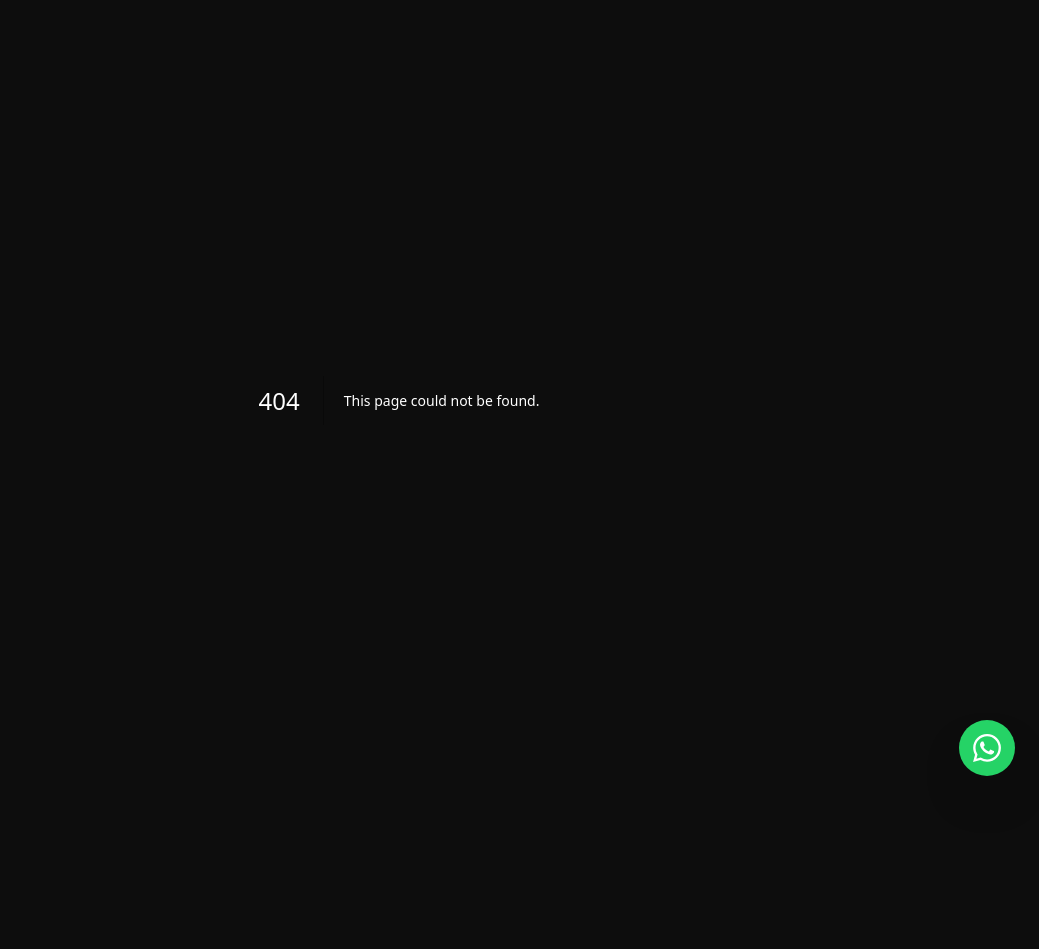
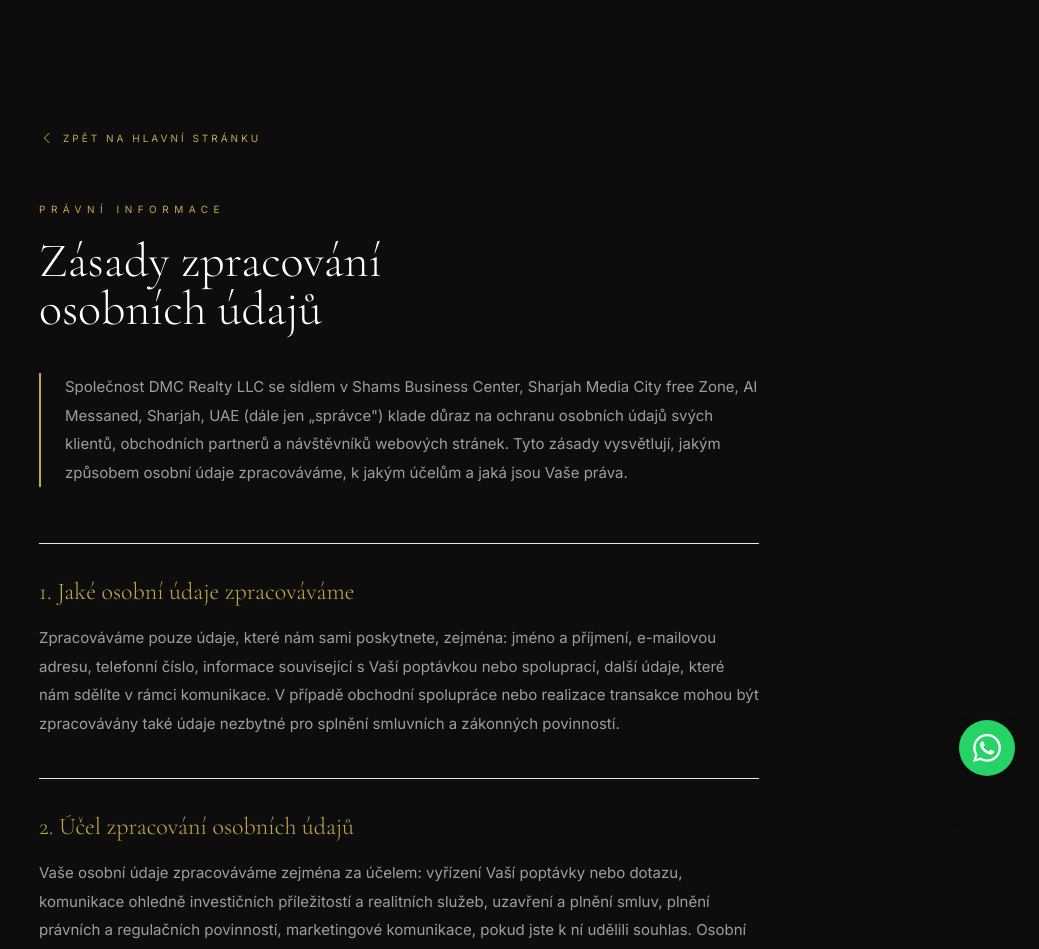
Before and after one commit to JanBlazekDubai/luxusni-dubaj, a Next.js app: page /zasady-zpracovani-osobnich-udaju in a window 1280 px wide. Before the commit this address had no page. Shown: the top 949 px of the page, without its empty margins (241-1280 px from the left). Before the commit the page ends 800 px from the top, so only its background shows below. Built offline with nearby package versions, Linux system fonts and the light colour scheme.

Commit message:
Add privacy policy page and GDPR consent

```diff
--- a/app/page.tsx
+++ b/app/page.tsx
@@ -925,6 +925,12 @@ function Contact() {
                   className="w-full py-4 bg-[#C9A84C] text-black text-[10px] tracking-[0.35em] uppercase font-medium hover:bg-[#b8963d] transition-colors duration-200 disabled:opacity-50 disabled:cursor-not-allowed">
                   {sending ? 'Odesílání…' : 'Odeslat'}
                 </button>
+                <p className="text-white/30 text-xs leading-relaxed text-center">
+                  Odesláním formuláře souhlasíte se zpracováním osobních údajů dle našich{' '}
+                  <a href="/zasady-zpracovani-osobnich-udaju" className="text-[#C9A84C] hover:text-white transition-colors underline-offset-2 hover:underline">
+                    zásad
+                  </a>.
+                </p>
               </form>
             )}
           </div>
@@ -941,7 +947,10 @@ function Footer() {
     <footer className="bg-[#0D0D0D] border-t border-white/5 py-10">
       <div className="max-w-7xl mx-auto px-6 flex flex-col md:flex-row items-center justify-between gap-4 text-white/25 text-xs tracking-widest">
         <span>© 2025 Jan Blažek | Luxury Real Estate Dubai</span>
-        <a href="https://bytyvdubaji.cz" target="_blank" rel="noopener noreferrer" className="hover:text-[#C9A84C] transition-colors">bytyvdubaji.cz</a>
+        <div className="flex items-center gap-6">
+          <a href="/zasady-zpracovani-osobnich-udaju" className="hover:text-[#C9A84C] transition-colors">Zásady zpracování osobních údajů</a>
+          <a href="https://bytyvdubaji.cz" target="_blank" rel="noopener noreferrer" className="hover:text-[#C9A84C] transition-colors">bytyvdubaji.cz</a>
+        </div>
       </div>
     </footer>
   )
--- /dev/null
+++ b/app/zasady-zpracovani-osobnich-udaju/page.tsx
@@ -0,0 +1,106 @@
+import Link from 'next/link'
+import type { Metadata } from 'next'
+
+export const metadata: Metadata = {
+  title: 'Zásady zpracování osobních údajů | Jan Blažek Luxury Real Estate Dubai',
+}
+
+const sections = [
+  {
+    title: '1. Jaké osobní údaje zpracováváme',
+    text: 'Zpracováváme pouze údaje, které nám sami poskytnete, zejména: jméno a příjmení, e-mailovou adresu, telefonní číslo, informace související s Vaší poptávkou nebo spoluprací, další údaje, které nám sdělíte v rámci komunikace. V případě obchodní spolupráce nebo realizace transakce mohou být zpracovávány také údaje nezbytné pro splnění smluvních a zákonných povinností.',
+  },
+  {
+    title: '2. Účel zpracování osobních údajů',
+    text: 'Vaše osobní údaje zpracováváme zejména za účelem: vyřízení Vaší poptávky nebo dotazu, komunikace ohledně investičních příležitostí a realitních služeb, uzavření a plnění smluv, plnění právních a regulačních povinností, marketingové komunikace, pokud jste k ní udělili souhlas. Osobní údaje nejsou zpracovávány k jiným účelům, než ke kterým byly poskytnuty.',
+  },
+  {
+    title: '3. Právní základ zpracování',
+    text: 'Osobní údaje zpracováváme na základě: plnění smlouvy nebo jednání o jejím uzavření, oprávněného zájmu správce, Vašeho souhlasu, pokud je vyžadován, plnění zákonných povinností.',
+  },
+  {
+    title: '4. Doba uchovávání osobních údajů',
+    text: 'Osobní údaje uchováváme pouze po dobu nezbytně nutnou: po dobu trvání smluvního vztahu, po dobu vyžadovanou právními předpisy, po dobu trvání oprávněného zájmu, do odvolání souhlasu, pokud je zpracování založeno na souhlasu.',
+  },
+  {
+    title: '5. Předávání osobních údajů',
+    text: 'Vaše osobní údaje mohou být předávány pouze: ověřeným obchodním partnerům, developerům nebo poskytovatelům služeb, pokud je to nutné k realizaci služeb, orgánům veřejné moci, pokud to vyžaduje zákon. Osobní údaje nejsou prodávány třetím stranám.',
+  },
+  {
+    title: '6. Zabezpečení osobních údajů',
+    text: 'Přijímáme technická a organizační opatření k ochraně osobních údajů proti neoprávněnému přístupu, ztrátě, zneužití nebo zničení. K osobním údajům mají přístup pouze osoby, které je nezbytně potřebují k výkonu své práce.',
+  },
+  {
+    title: '7. Vaše práva',
+    text: 'Máte právo: požadovat přístup ke svým osobním údajům, požadovat opravu nebo doplnění nepřesných údajů, požadovat výmaz osobních údajů, pokud to právní předpisy umožňují, omezit zpracování osobních údajů, vznést námitku proti zpracování, odvolat souhlas se zpracováním osobních údajů. V případě dotazů nebo uplatnění svých práv nás můžete kdykoliv kontaktovat.',
+  },
+]
+
+export default function PrivacyPage() {
+  return (
+    <main className="min-h-screen bg-[#0D0D0D] pt-32 pb-24">
+      <div className="max-w-3xl mx-auto px-6">
+
+        {/* Back link */}
+        <Link
+          href="/"
+          className="inline-flex items-center gap-2 text-[#C9A84C] text-[10px] tracking-[0.3em] uppercase mb-14 hover:text-white transition-colors"
+        >
+          <svg xmlns="http://www.w3.org/2000/svg" fill="none" viewBox="0 0 24 24" stroke="currentColor" className="w-4 h-4">
+            <path strokeLinecap="round" strokeLinejoin="round" strokeWidth={1.5} d="M15 19l-7-7 7-7" />
+          </svg>
+          Zpět na hlavní stránku
+        </Link>
+
+        {/* Heading */}
+        <p className="text-[#C9A84C] text-[10px] tracking-[0.55em] uppercase mb-5">Právní informace</p>
+        <h1 className="font-[family-name:var(--font-cormorant)] text-4xl md:text-5xl font-light text-white mb-10 leading-tight">
+          Zásady zpracování<br />osobních údajů
+        </h1>
+
+        {/* Intro */}
+        <p className="text-white/60 text-[15px] leading-[1.9] mb-14 border-l-2 border-[#C9A84C] pl-6">
+          Společnost DMC Realty LLC se sídlem v Shams Business Center, Sharjah Media City free Zone,
+          Al Messaned, Sharjah, UAE (dále jen „správce") klade důraz na ochranu osobních údajů svých
+          klientů, obchodních partnerů a návštěvníků webových stránek. Tyto zásady vysvětlují, jakým
+          způsobem osobní údaje zpracováváme, k jakým účelům a jaká jsou Vaše práva.
+        </p>
+
+        {/* Sections */}
+        <div className="space-y-10">
+          {sections.map((s) => (
+            <div key={s.title} className="border-t border-white/8 pt-8">
+              <h2 className="font-[family-name:var(--font-cormorant)] text-2xl text-[#C9A84C] font-light mb-4">
+                {s.title}
+              </h2>
+              <p className="text-white/60 text-[15px] leading-[1.9]">{s.text}</p>
+            </div>
+          ))}
+
+          {/* Section 8 — contact */}
+          <div className="border-t border-white/8 pt-8">
+            <h2 className="font-[family-name:var(--font-cormorant)] text-2xl text-[#C9A84C] font-light mb-4">
+              8. Kontaktní údaje správce
+            </h2>
+            <div className="text-white/60 text-[15px] leading-[1.9] space-y-1">
+              <p className="text-white">DMC Realty LLC</p>
+              <p>Shams Business Center, Sharjah Media City free Zone, Al Messaned, Sharjah, UAE</p>
+              <p>
+                E-mail:{' '}
+                <a href="mailto:jan@realtydmc.com" className="text-[#C9A84C] hover:text-white transition-colors">
+                  jan@realtydmc.com
+                </a>
+              </p>
+              <p>
+                Telefon:{' '}
+                <a href="tel:+971585931012" className="text-[#C9A84C] hover:text-white transition-colors">
+                  +971 585 931 012
+                </a>
+              </p>
+            </div>
+          </div>
+        </div>
+      </div>
+    </main>
+  )
+}
```
